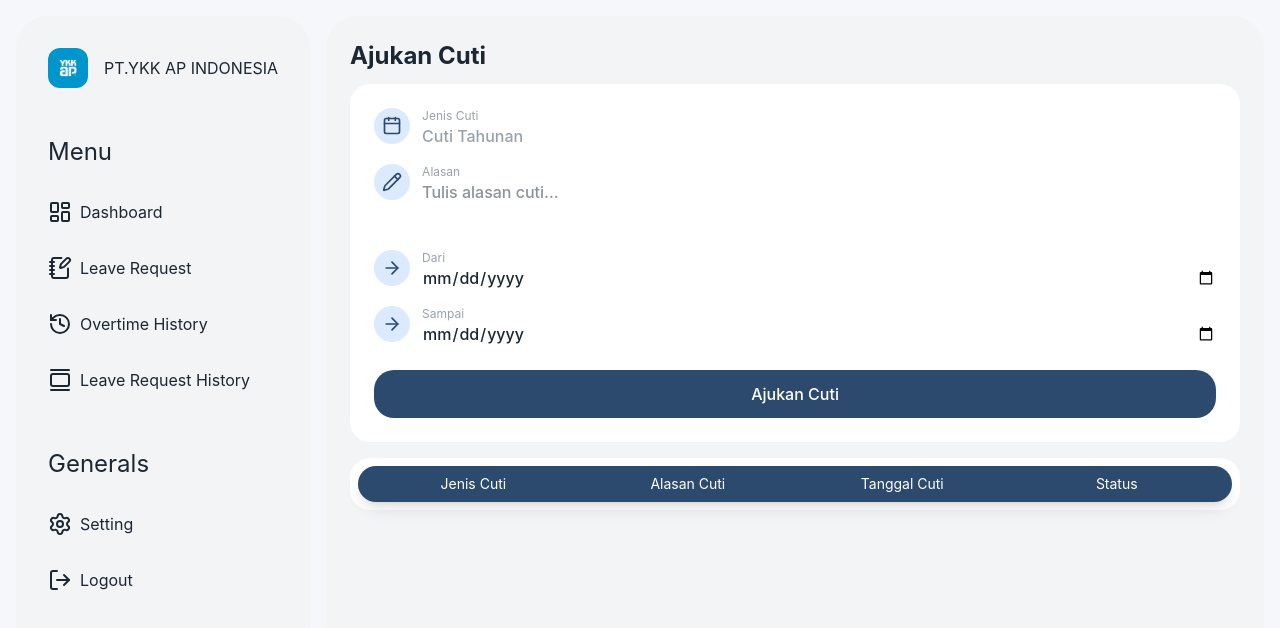
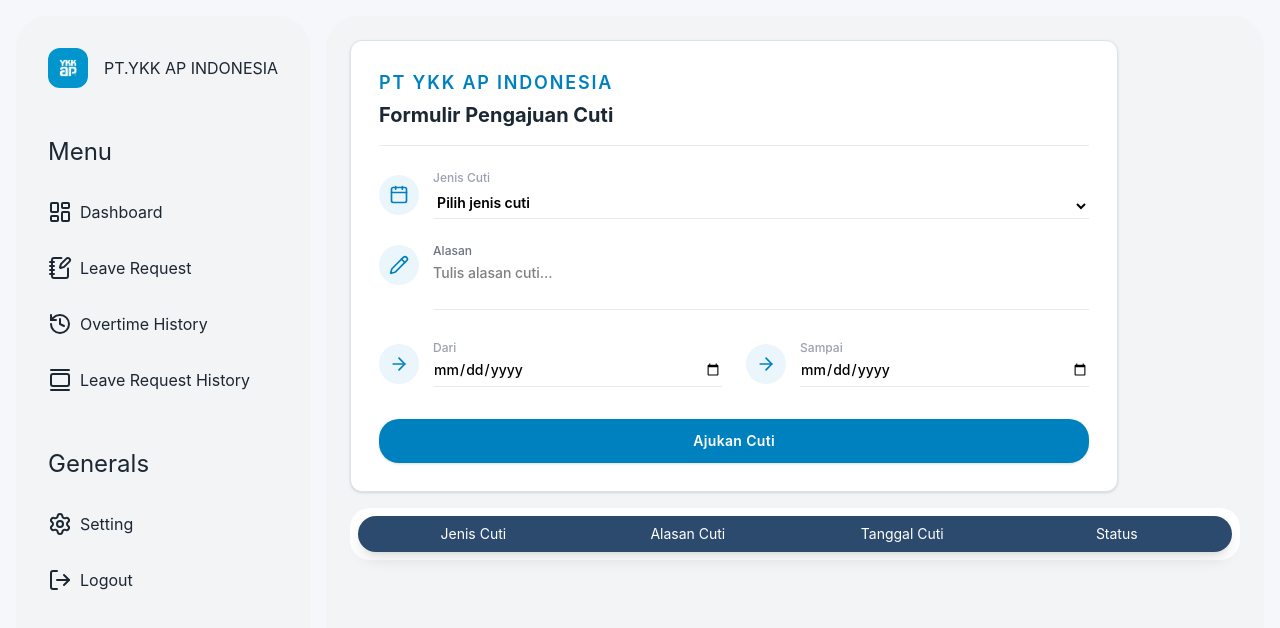
Before and after one commit to majidilharam/tugas-kkp, a React (Vite) app: page /leave-request in a window 1280 px wide. Shown: the top 628 px of the page. Built offline with nearby package versions, Linux system fonts and the light colour scheme.

Commit message:
refactoring code

```diff
--- a/src/pages/leaverequest/LeaveRequestForm.jsx
+++ b/src/pages/leaverequest/LeaveRequestForm.jsx
@@ -1,19 +1,21 @@
 import { Calendar, Pencil, ArrowRight } from "lucide-react"
 import { useState } from "react"
 
-const AjukanCuti = ({
-    onAdd = () => {}
 
-
-}) => {
-
-  const [formCuti, setFormCuti] = useState({
+const inisialFormState = {
     jenisCuti: '',
     alasanCuti: '',
     tanggalMulai: '',
-    tanggalSelesai: ''
-  });
+    tanggalSelesai: ''}
 
+
+const AjukanCuti = ({
+    onAdd = () => {}
+}) => {
+
+  const [formCuti, setFormCuti] = useState(
+   inisialFormState
+  )
 
   const handleChange = (e) => {
     const { name, value } = e.target;
@@ -23,90 +25,89 @@
     }));
   };
 
-
-
-
-
   const handleSubmit = (e) => {
     e.preventDefault();
-    if (
-    !formCuti.jenisCuti ||
-    !formCuti.alasanCuti ||
-    !formCuti.tanggalMulai ||
-    !formCuti.tanggalSelesai
-  ) {
-    alert('Mohon lengkapi semua field terlebih dahulu.')
-    return
+
+    const isAnyFieldEmpty = Object.values(formCuti).some(value => !value)
+
+    if (isAnyFieldEmpty) {
+      alert('Mohon lengkapi semua field terlebih dahulu.');
+      return;
     }
 
-  setFormCuti({
-    jenisCuti: 'Cuti Tahunan',
-    tanggalMulai: '',
-    tanggalSelesai: '',
-    alasan: ''
-  });
+    onAdd({ ...formCuti, id: Date.now() });
+    alert('Permohonan cuti berhasil dikirim!');
 
-    console.log('Data Cuti yang Diajukan:', formCuti);
-    alert('Permohonan cuti berhasil dikirim!');
-    onAdd({...formCuti, id: Date.now()})
-  }
-
-
+    setFormCuti(
+      inisialFormState
+    );
+  };
 
   return (
+    /* Menggunakan max-w-3xl tanpa mx-auto agar rata kiri */
+    <div className="max-w-3xl bg-white rounded-xl border border-[#D8E4EC] shadow-sm p-7 flex flex-col gap-6">
 
-    <>
+      {/* Header identitas perusahaan */}
+      <div className="border-b border-[#E5EBEF] pb-4">
+        <p className="text-lg tracking-widest uppercase text-[#0081BF] font-semibold mb-1">
+          PT YKK AP Indonesia
+        </p>
+        <h3 className="text-xl font-bold text-black">
+          Formulir Pengajuan Cuti
+        </h3>
+      </div>
 
-        {/* Form Card */}
-        <div className="bg-white rounded-lg p-6 flex flex-col gap-4">
-
-            {/*  Jenis Cuti */}
-            <div className="flex gap-3 items-start">
-                <div className="bg-blue-100 p-2 rounded-lg">
-                    <Calendar className="text-old-blue" size={20} />
+      {/* Jenis Cuti */}
+      <div className="flex gap-3.5 items-center">
+        <div className="bg-[#EAF6FC] p-2.5 rounded-lg shrink-0">
+          <Calendar className="text-[#0081BF]" size={20} />
         </div>
         <div className="flex-1">
-                    <p className="text-xs text-gray-400">Jenis Cuti</p>
-                    <select className="w-full outline-none font-medium  appearance-none text-gray-400"
+          <p className="text-xs text-gray-400 font-medium mb-1">Jenis Cuti</p>
+          <select
+            className="w-full outline-none font-semibold text-black bg-transparent border-b border-[#E5EBEF] focus:border-[#0081BF] transition-colors pb-1.5 cursor-pointer text-sm"
             name="jenisCuti"
             value={formCuti.jenisCuti}
             onChange={handleChange}
           >
-                        <option>Cuti Tahunan</option>
-                        <option>Cuti Besar</option>
+            <option value="">Pilih jenis cuti</option>
+            <option value="Cuti Tahunan">Cuti Tahunan</option>
+            <option value="Cuti Besar">Cuti Besar</option>
           </select>
-
         </div>
       </div>
 
-
-            {/*  Alasan */}
-            <div className="flex gap-3 items-start">
-                <div className="bg-blue-100 p-2 rounded-lg">
-                    <Pencil className="text-old-blue" size={20} />
+      {/* Alasan */}
+      <div className="flex gap-3.5 items-start">
+        <div className="bg-[#EAF6FC] p-2.5 rounded-lg shrink-0 mt-0.5">
+          <Pencil className="text-[#0081BF]" size={20} />
         </div>
         <div className="flex-1">
-                    <p className="text-xs text-gray-400">Alasan</p>
+          <p className="text-xs text-gray-500 font-medium mb-1">Alasan</p>
           <textarea
-                        className="w-full outline-none font-medium resize-none"
+            className="w-full outline-none font-medium text-black text-sm resize-none bg-transparent border-b border-[#E5EBEF] focus:border-[#0081BF] transition-colors pb-1.5"
             placeholder="Tulis alasan cuti..."
             rows={2}
             name="alasanCuti"
             onChange={handleChange}
-                        value={formCuti.alasan}
+            value={formCuti.alasanCuti}
           />
         </div>
       </div>
 
-            {/*  Dari Tanggal */}
-            <div className="flex gap-3 items-start">
-                <div className="bg-blue-100 p-2 rounded-lg">
-                    <ArrowRight className="text-old-blue" size={20} />
+      {/* Dari & Sampai Tanggal */}
+      <div className="grid grid-cols-2 gap-6 w-full">
+
+        {/* Tanggal Mulai */}
+        <div className="flex gap-3.5 items-center min-w-0">
+          <div className="bg-[#EAF6FC] p-2.5 rounded-lg">
+            <ArrowRight className="text-[#0081BF]" size={20} />
           </div>
-                <div className="flex-1">
-                    <p className="text-xs text-gray-400">Dari</p>
+          <div className="flex-1 min-w-0">
+            <p className="text-xs text-gray-400 font-medium mb-1">Dari</p>
             <input
-                        type="date" className="w-full outline-none font-medium"
+              type="date"
+              className="w-full outline-none font-medium text-sm text-black bg-transparent border-b border-[#E5EBEF] focus:border-[#0081BF] transition-colors pb-1.5 block cursor-pointer"
               name="tanggalMulai"
               value={formCuti.tanggalMulai}
               onChange={handleChange}
@@ -114,14 +115,16 @@
           </div>
         </div>
 
-            {/* Sampai Tanggal */}
-            <div className="flex gap-3 items-start">
-                <div className="bg-blue-100 p-2 rounded-lg">
-                    <ArrowRight className="text-old-blue" size={20} />
+        {/* Tanggal Selesai */}
+        <div className="flex gap-3.5 items-center min-w-0">
+          <div className="bg-[#EAF6FC] p-2.5 rounded-lg shrink-0">
+            <ArrowRight className="text-[#0081BF]" size={20} />
           </div>
-                <div className="flex-1">
-                    <p className="text-xs text-gray-400">Sampai</p>
-                    <input type="date" className="w-full outline-none font-medium"
+          <div className="flex-1 min-w-0">
+            <p className="text-xs text-gray-400 font-medium mb-1">Sampai</p>
+            <input
+              type="date"
+              className="w-full outline-none font-medium text-sm text-black bg-transparent border-b border-[#E5EBEF] focus:border-[#0081BF] transition-colors pb-1.5 block cursor-pointer"
               name="tanggalSelesai"
               value={formCuti.tanggalSelesai}
               onChange={handleChange}
@@ -129,15 +132,19 @@
           </div>
         </div>
 
+      </div>
+
       {/* Tombol submit */}
-            <button onClick={handleSubmit} className="w-full cursor-pointer bg-old-blue text-white rounded-lg p-3 mt-2 font-medium hover:bg-blue-950">
+      <button
+        type="button"
+        onClick={handleSubmit}
+        className="w-full cursor-pointer bg-[#0081BF] text-white rounded-lg p-3 mt-2 font-semibold text-sm tracking-wide hover:bg-[#00699C] transition-colors shadow-sm"
+      >
         Ajukan Cuti
       </button>
 
     </div>
-    </>
-)
-}
+  );
+};
 
-
-export default AjukanCuti
+export default AjukanCuti;
--- a/src/pages/leaverequest/LeaveRequestPage.jsx
+++ b/src/pages/leaverequest/LeaveRequestPage.jsx
@@ -26,7 +26,7 @@
   return (
     <div className="min-h-screen bg-gray-100 rounded-4xl flex flex-col p-6">
       {/* Header */}
-      <h1 className="text-2xl font-bold mb-3">Ajukan Cuti</h1>
+
       <LeaveRequestForm onAdd={addOnCuti} />
       <div className="bg-white mt-4 p-2 rounded-lg">
         <Header>
```
Lines whose indentation alone changed are shown as unchanged.
